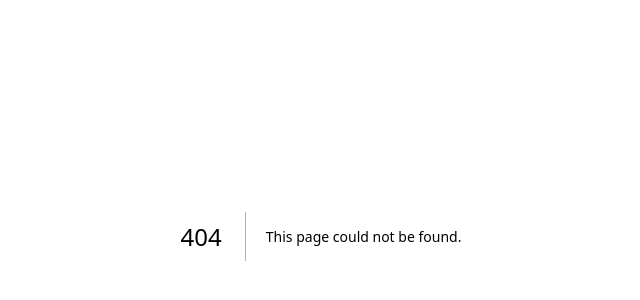
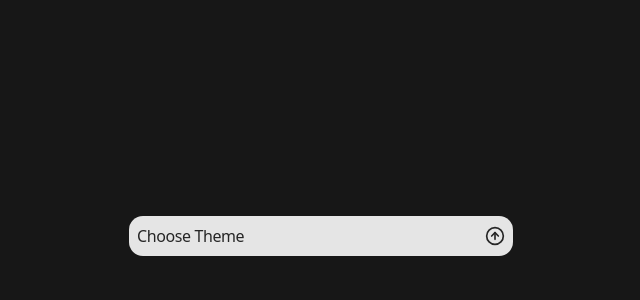
Before and after one commit to heykaran77/motion, a Next.js app: page /variant-motion in a window 1280 px wide. Before the commit this address had no page. Shown: the part 164-464 px from the top of the page, without its empty margins (319-959 px from the left). Built offline with nearby package versions, Linux system fonts and the light colour scheme.

Commit message:
variants in motion

```diff
--- /dev/null
+++ b/app/variant-motion/page.tsx
@@ -0,0 +1,9 @@
+import VariantDropDown from '@/components/VariantDropdown/DropDown';
+
+export default function VariantMotionPage() {
+  return (
+    <div className="flex items-center justify-center h-screen bg-neutral-900 text-neutral-200">
+      <VariantDropDown />
+    </div>
+  );
+}
--- /dev/null
+++ b/components/VariantDropdown/CardItem.tsx
@@ -0,0 +1,29 @@
+import { cn } from '@/lib/utils';
+
+interface CardItemProps {
+  title: string;
+  description: string;
+  icon: React.ReactNode;
+  className?: string;
+}
+
+export default function CardItem({
+  title,
+  description,
+  icon,
+  className,
+}: CardItemProps) {
+  return (
+    <div
+      className={cn(
+        'px-4 py-2 bg-neutral-200 text-neutral-900 rounded-xl',
+        className,
+      )}>
+      <div className="flex items-center gap-2">
+        {icon}
+        <h4 className="font-medium tracking-tight text-base">{title}</h4>
+      </div>
+      <p className="text-xs text-neutral-500">{description}</p>
+    </div>
+  );
+}
--- /dev/null
+++ b/components/VariantDropdown/DropDown.tsx
@@ -0,0 +1,153 @@
+'use client';
+
+import CardItem from '@/components/VariantDropdown/CardItem';
+import {
+  ArrowDownCircle,
+  ArrowUpCircle,
+  CircleArrowOutUpRight,
+  Command,
+  File,
+} from 'lucide-react';
+import { useState } from 'react';
+import { motion, AnimatePresence } from 'motion/react';
+
+const cardItems = [
+  {
+    title: 'Desert Orange',
+    description: 'A warm and vibrant color palette',
+    icon: <Command className="size-5 text-orange-500" />,
+  },
+  {
+    title: 'Frosted Mint',
+    description: 'A cool and refreshing color palette',
+    icon: <File className="size-5 text-teal-600" />,
+  },
+  {
+    title: 'Soft Lavender',
+    description: 'A calming and elegant color palette',
+    icon: <ArrowDownCircle className="size-5 text-purple-400" />,
+  },
+  {
+    title: 'Sunset Peach',
+    description: 'A warm and vibrant color palette',
+    icon: <CircleArrowOutUpRight className="size-5 text-amber-500" />,
+  },
+];
+
+const DropDownVariants = {
+  hidden: {
+    opacity: 0,
+    x: -20,
+  },
+  open: {
+    opacity: 1,
+    x: 0,
+    y: 10,
+  },
+  closed: {
+    opacity: 1,
+    x: 0,
+    y: 0,
+  },
+} as const;
+
+const ParentVariants = {
+  open: {
+    transition: {
+      staggerChildren: 0.1,
+      delayChildren: 0.2,
+    },
+  },
+  closed: {
+    transition: {
+      staggerChildren: 0.05,
+      staggerDirection: -1,
+    },
+  },
+  exit: {
+    transition: {
+      staggerChildren: 0.05,
+      staggerDirection: -1,
+    },
+  },
+} as const;
+
+const ChildVariants = {
+  open: {
+    opacity: 1,
+    x: 0,
+    y: 10,
+    transition: {
+      type: 'spring',
+      damping: 5,
+      stiffness: 200,
+    },
+  },
+  closed: {
+    opacity: 0,
+    x: 0,
+    y: 0,
+    transition: {
+      type: 'spring',
+      damping: 12,
+      stiffness: 200,
+    },
+  },
+  exit: {
+    opacity: 0,
+    x: 0,
+    y: 0,
+  },
+} as const;
+export default function VariantDropDown() {
+  const [isOpen, setIsopen] = useState<boolean>(false);
+  return (
+    <motion.div
+      initial="hidden"
+      exit="closed"
+      animate={isOpen ? 'open' : 'closed'}
+      className="max-w-sm w-full relative gap-2">
+      <motion.div
+        variants={DropDownVariants}
+        transition={{
+          type: 'spring',
+          damping: 5,
+          stiffness: 200,
+        }}
+        onClick={() => setIsopen(!isOpen)}
+        className="flex gap-2 items-center justify-between bg-neutral-200 px-2 py-2 rounded-xl cursor-pointer text-neutral-800 select-none">
+        <h4 className="font-medium tracking-tight text-base">Choose Theme</h4>
+        <motion.div
+          animate={{ rotate: isOpen ? 180 : 0 }}
+          transition={{ duration: 0.3, ease: 'easeInOut' }}>
+          <ArrowUpCircle className="size-5" />
+        </motion.div>
+      </motion.div>
+
+      <AnimatePresence>
+        {isOpen && (
+          <motion.ul
+            initial="closed"
+            animate="open"
+            exit="exit"
+            variants={ParentVariants}
+            className="absolute top-full left-0 right-0 mt-2 rounded-xl space-y-2">
+            {cardItems.map((item, index) => (
+              <motion.li
+                key={index}
+                variants={ChildVariants}
+                className="list-none">
+                <CardItem
+                  title={item.title}
+                  description={item.description}
+                  icon={item.icon}
+                  className="cursor-pointer select-none"
+                />
+              </motion.li>
+            ))}
+          </motion.ul>
+        )}
+      </AnimatePresence>
+    </motion.div>
+  );
+}
```
